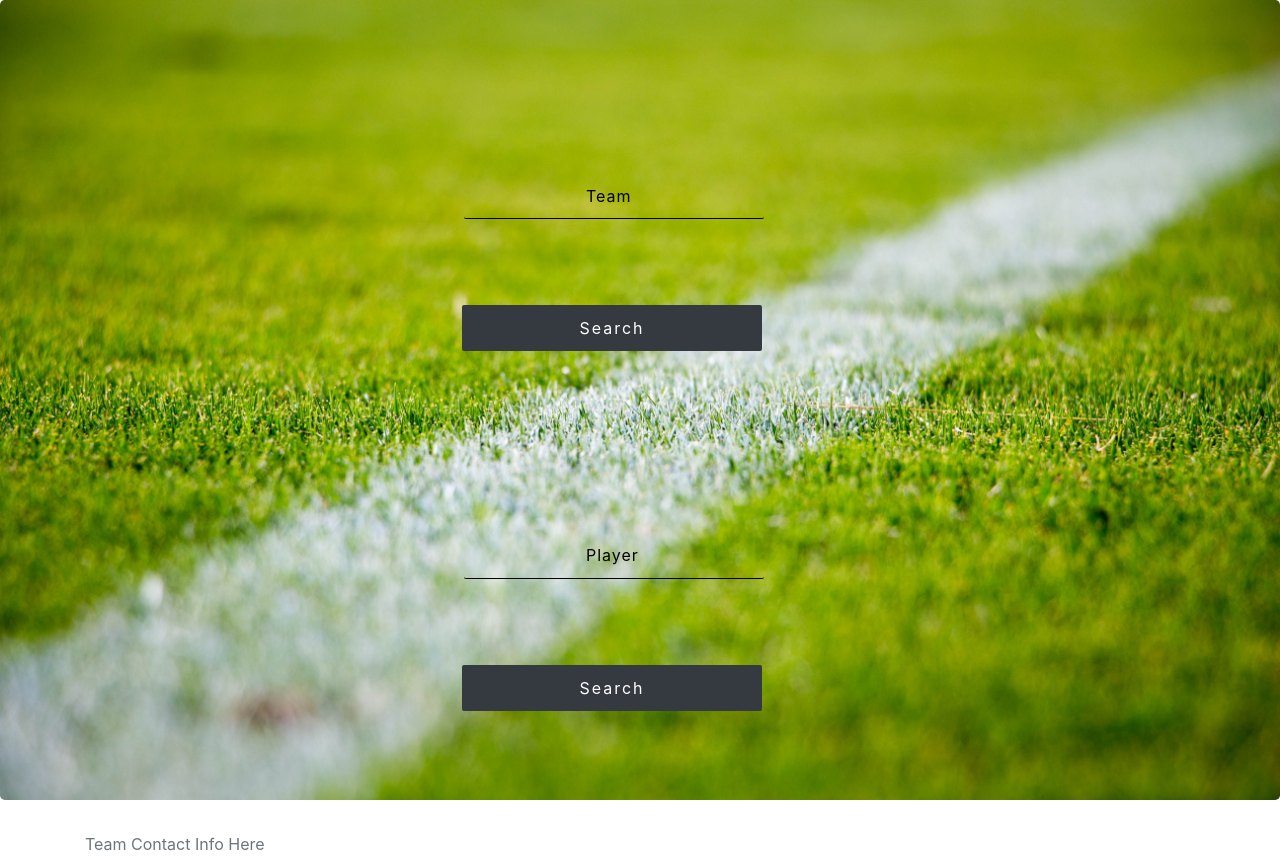
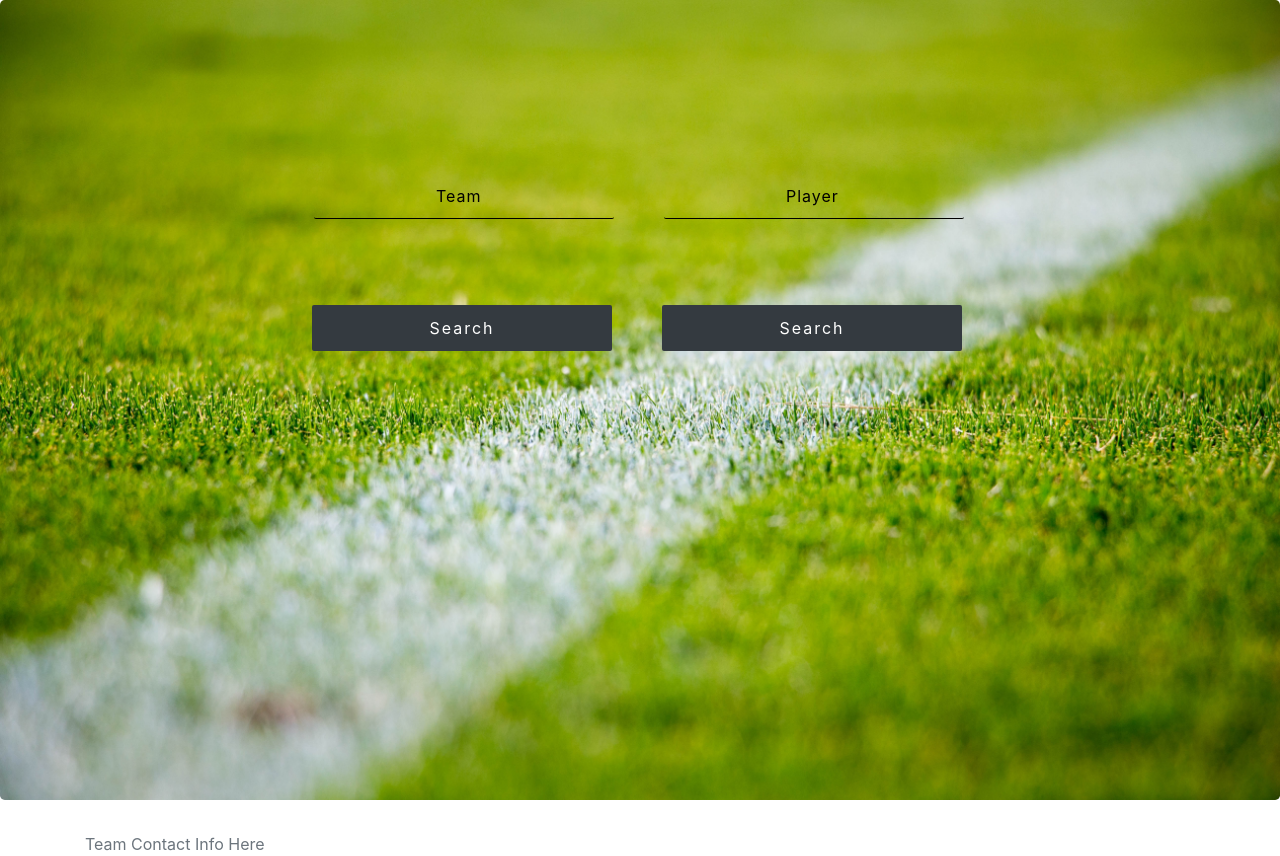
Before and after one commit to JashVaidya/Sports-Manager, a PHP site: page /PHP/index.php in a window 1280 px wide. Shown: the part 56-912 px from the top of the page. Run offline with PHP 8.4, Linux system fonts and the light colour scheme.

Commit message:
Update custom.css

```diff
--- a/CSS/custom.css
+++ b/CSS/custom.css
@@ -44,21 +44,18 @@ input:focus {
   position: relative;
   width: 400px;
   height: 250px;
-  margin: 0 auto;
-  margin-top: 9%;
   background: inherit;
   border-radius: 2px;
   overflow: hidden;
 }
-.glass-search:after {
- content: '';
- width: 400px;
- height: 250px;
- background: inherit;
- position: absolute;
- left: -25px;
- top: -25px;
- filter: blur(14px);
+
+.container-forms {
+	flex-direction: row;
+	display: flex;
+	margin: 0 auto;
+	margin-top: 9%;
+	height: 250px;
+	width: 700px;
 }
 
 .glass-signin-join {
```
